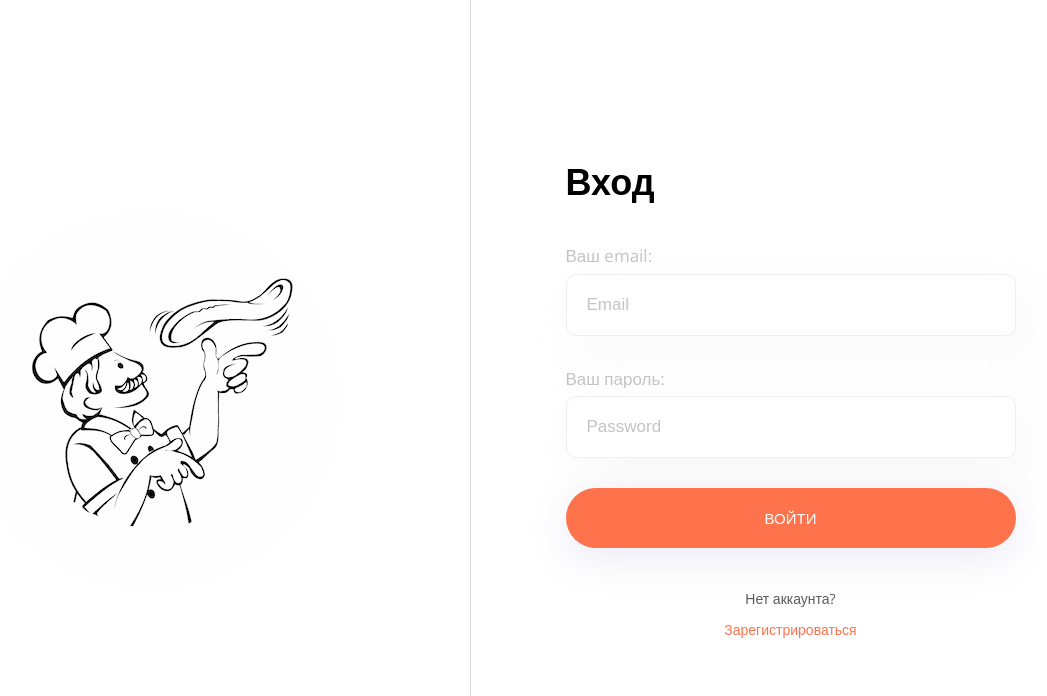
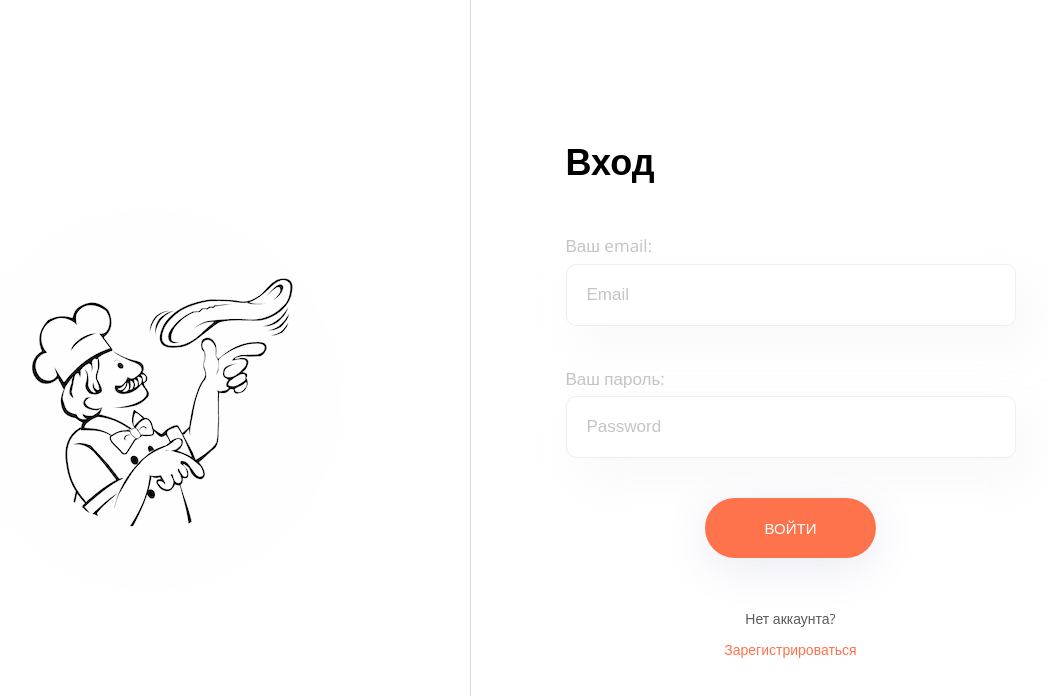
Before and after one commit to getFrontend/react-app-pizza, a React (Vite) app: page /auth/login in a window 1280 px wide. Shown: the top 696 px of the page, without its empty margins (170-1217 px from the left). Built offline with nearby package versions, Linux system fonts and the light colour scheme.

Commit message:
fix Login.module.styles

```diff
--- a/src/pages/Login/Login.module.css
+++ b/src/pages/Login/Login.module.css
@@ -2,12 +2,16 @@
   max-width: 450px;
   width: 100%;
   display: grid;
-  gap: 40px;
+  gap: 50px;
 }
 
 .form {
   display: grid;
-  gap: 30px;
+  gap: 40px;
+}
+
+.form>button {
+  justify-self: center;
 }
 
 .field {
```
Lines whose indentation alone changed are shown as unchanged.
